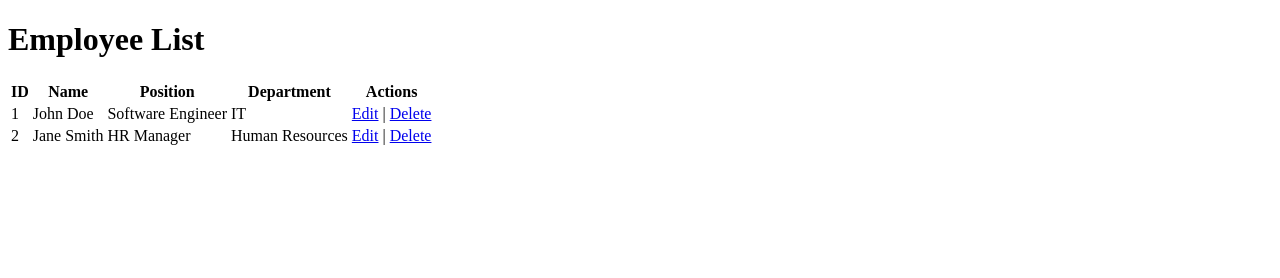
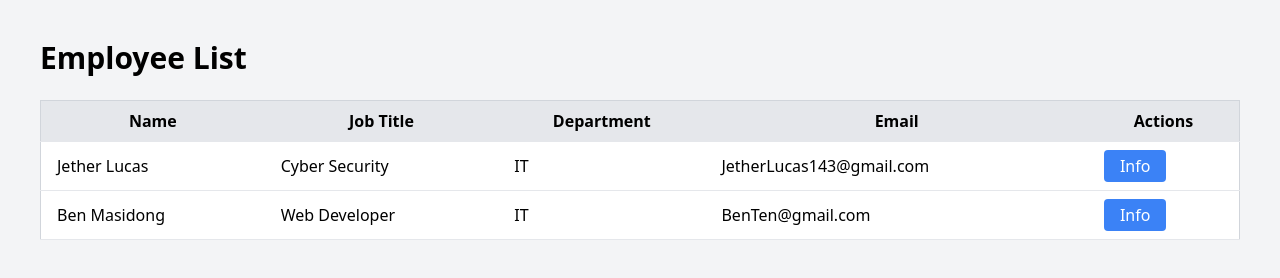
Before and after one commit to XebastianePitogo/sinkssys, a plain HTML site: page employee_list.html in a window 1280 px wide. Drawn offline with nearby package versions, Linux system fonts and the light colour scheme.

```diff
--- a/employee_list.html
+++ b/employee_list.html
@@ -4,46 +4,77 @@
     <meta charset="UTF-8">
     <meta name="viewport" content="width=device-width, initial-scale=1.0">
     <link rel="stylesheet" href="style.css">
+    <title>Sinks Login Form</title>
+</head><!DOCTYPE html>
+<html lang="en">
+<head>
+    <meta charset="UTF-8">
+    <meta name="viewport" content="width=device-width, initial-scale=1.0">
+    <script src="https://cdn.tailwindcss.com"></script>
     <title>Employee List</title>
 </head>
-<body>
-    <div class="container">
-        <h1>Employee List</h1>
-        <table>
-            <thead>
+<body class="bg-gray-100 p-10">
+    <div class="container mx-auto">
+        <h1 class="text-3xl font-bold mb-6">Employee List</h1>
+        <table class="min-w-full bg-white border border-gray-300">
+            <thead class="bg-gray-200">
                 <tr>
-                    <th>ID</th>
-                    <th>Name</th>
-                    <th>Position</th>
-                    <th>Department</th>
-                    <th>Actions</th>
+                    <th class="py-2 px-4 border-b">Name</th>
+                    <th class="py-2 px-4 border-b">Job Title</th>
+                    <th class="py-2 px-4 border-b">Department</th>
+                    <th class="py-2 px-4 border-b">Email</th>
+                    <th class="py-2 px-4 border-b">Actions</th>
                 </tr>
             </thead>
             <tbody>
-                <!-- Sample employee data -->
-                <tr>
-                    <td>1</td>
-                    <td>John Doe</td>
-                    <td>Software Engineer</td>
-                    <td>IT</td>
-                    <td>
-                        <a href="#">Edit</a> |
-                        <a href="#">Delete</a>
+                <tr class="hover:bg-gray-100">
+                    <td class="py-2 px-4 border-b">Jether Lucas</td>
+                    <td class="py-2 px-4 border-b">Cyber Security</td>
+                    <td class="py-2 px-4 border-b">IT</td>
+                    <td class="py-2 px-4 border-b">JetherLucas143@gmail.com</td>
+                    <td class="py-2 px-4 border-b">
+                        <button class="bg-blue-500 text-white px-4 py-1 rounded" onclick="openModal('Jether Lucas', 'Cyber Security', 'IT', 'JetherLucas143@gmail.com', '+143', 'Cervantes, Ilocos sur')">Info</button>
                     </td>
                 </tr>
-                <tr>
-                    <td>2</td>
-                    <td>Jane Smith</td>
-                    <td>HR Manager</td>
-                    <td>Human Resources</td>
-                    <td>
-                        <a href="#">Edit</a> |
-                        <a href="#">Delete</a>
+                <tr class="hover:bg-gray-100">
+                    <td class="py-2 px-4 border-b">Ben Masidong</td>
+                    <td class="py-2 px-4 border-b">Web Developer</td>
+                    <td class="py-2 px-4 border-b">IT</td>
+                    <td class="py-2 px-4 border-b">BenTen@gmail.com</td>
+                    <td class="py-2 px-4 border-b">
+                        <button class="bg-blue-500 text-white px-4 py-1 rounded" onclick="openModal('Ben Masidong', 'Web Developer', 'IT', 'BenTen@gmail.com', '+8', 'Green Ilog St.')">Info</button>
                     </td>
                 </tr>
-                <!-- More employees here -->
             </tbody>
         </table>
     </div>
+
+    <div id="employeeModal" class="hidden fixed inset-0 bg-gray-900 bg-opacity-50 flex justify-center items-center">
+        <div class="bg-white p-8 rounded-lg shadow-lg w-96">
+            <h2 id="modalName" class="text-2xl font-bold mb-4"></h2>
+            <p id="modalJobTitle" class="mb-2"></p>
+            <p id="modalDepartment" class="mb-2"></p>
+            <p id="modalEmail" class="mb-2"></p>
+            <p id="modalPhone" class="mb-2"></p>
+            <p id="modalAddress" class="mb-2"></p>
+            <button class="bg-red-500 text-white px-4 py-1 rounded" onclick="closeModal()">Close</button>
+        </div>
+    </div>
+
+    <script>
+        function openModal(name, jobTitle, department, email, phone, address) {
+            document.getElementById('modalName').innerText = name;
+            document.getElementById('modalJobTitle').innerText = `Job Title: ${jobTitle}`;
+            document.getElementById('modalDepartment').innerText = `Department: ${department}`;
+            document.getElementById('modalEmail').innerText = `Email: ${email}`;
+            document.getElementById('modalPhone').innerText = `Phone: ${phone}`;
+            document.getElementById('modalAddress').innerText = `Address: ${address}`;
+            document.getElementById('employeeModal').classList.remove('hidden');
+        }
+
+        function closeModal() {
+            document.getElementById('employeeModal').classList.add('hidden');
+        }
+    </script>
 </body>
 </html>
```
Also changed, not shown: index.html (+1 -1 lines).
